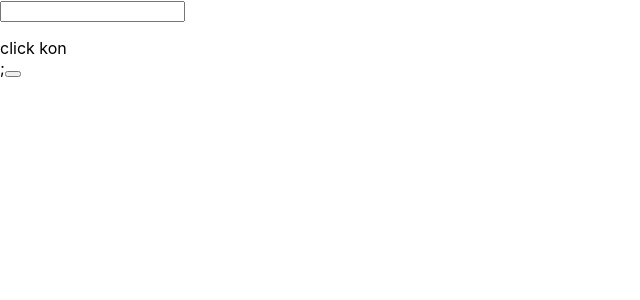
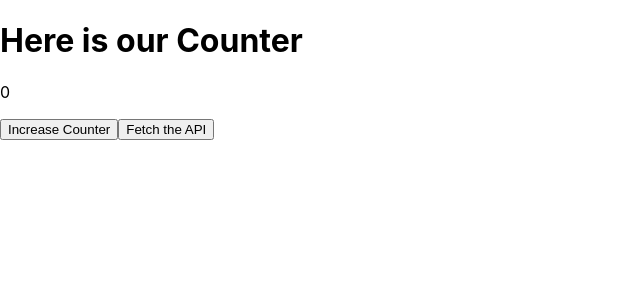
Before and after one commit to sanazSeifi/my-second--react--project, a React (Create React App) app: page / in a window 1280 px wide. Shown: the top 300 px of the page, without its empty margins (0-640 px from the left). Built offline with nearby package versions, Linux system fonts and the light colour scheme.

Commit message:
Add Counter Button and fetch data with axios

```diff
--- a/package.json
+++ b/package.json
@@ -10,6 +10,7 @@
     "@types/node": "^17.0.21",
     "@types/react": "^17.0.40",
     "@types/react-dom": "^17.0.13",
+    "axios": "^0.26.1",
     "react": "^17.0.2",
     "react-dom": "^17.0.2",
     "react-scripts": "5.0.0",
--- a/src/App.js
+++ b/src/App.js
@@ -1,26 +1,40 @@
+import React from "react";
 import { useState } from "react";
-import MyMainComponent from "./MyMainComponent";
+import axios from "axios";
 import "./App.css";
+//https://jsonplaceholder.typicode.com/users//
 
-function App() {
-  const [value, setValue] = useState("");
-  const [keyValue, setKeyValue] = useState(false);
-  const [inputVal, setInputVal] = useState("");
-  return (
-    <div className="Sanaz">
-      <input onClick={(e) => setValue(e.target.value)} />
-      <p>{value}</p>
+export default function App(){
+const[counter, setCounter] = useState(0);
 
-      <div onClick={()=> setKeyValue(!keyValue)}>
-        click kon
-      </div>
-      {keyValue === true ? <MyMainComponent buttonTitle= {value}
-      onInputChange={(inputVal)=> setInputVal(inputVal)}/> : undefined};
-      <button>{inputVal}</button>
 
-      <p>{inputVal}</p>
-    </div>
-  );
+const fetchData = ()=>{
+  axios.get("https://jsonplaceholder.typicode.com/users")
+  .then( response => {
+    // handle success
+    console.log(response);
+    return response;
+  })
+  .catch(error => {
+    // handle error
+    console.error(error);
+  })
 }
 
-export default App;
+
+  return(
+<div className="App">
+<h1>Here is our Counter</h1>
+<p>{counter}</p>
+<button onClick={() =>setCounter( counter + 10)}>
+  Increase Counter
+</button>
+<button onClick={() =>{
+  fetchData();
+  console.log("foo");
+}}>
+  Fetch the API
+</button>
+</div>
+  )
+}
```
Also changed, not shown: src/index.js (+5 -5 lines), 1 other file (tests, documents, lock files or other folders).
